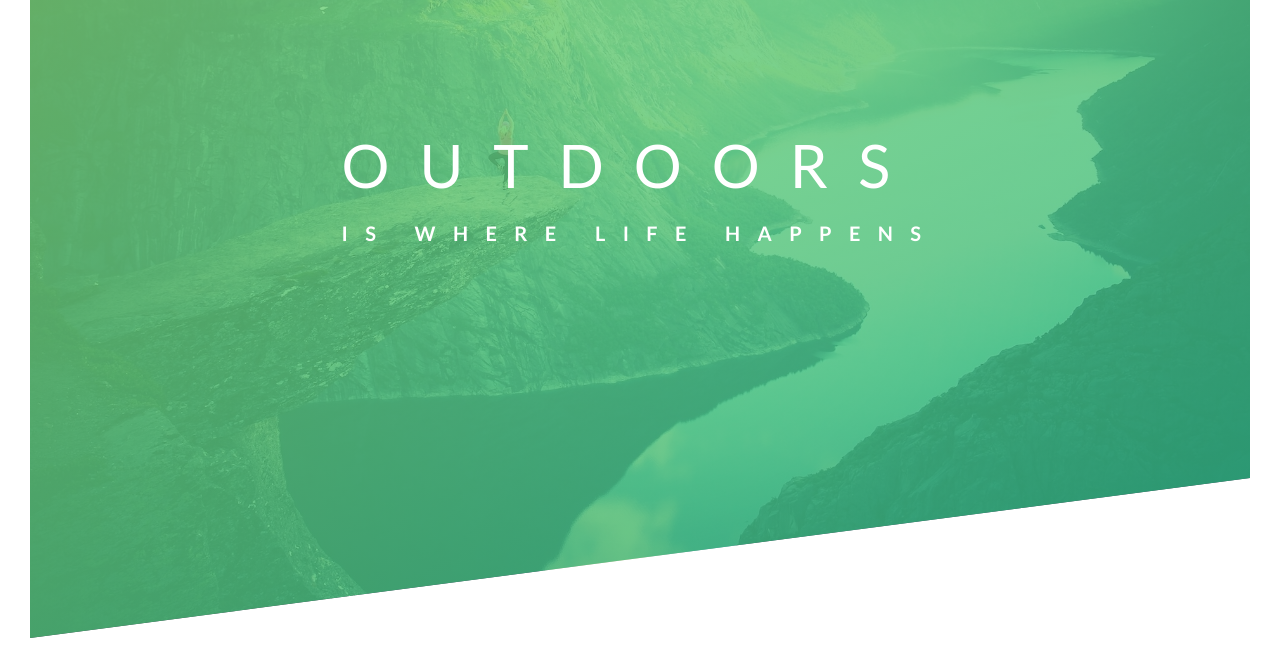
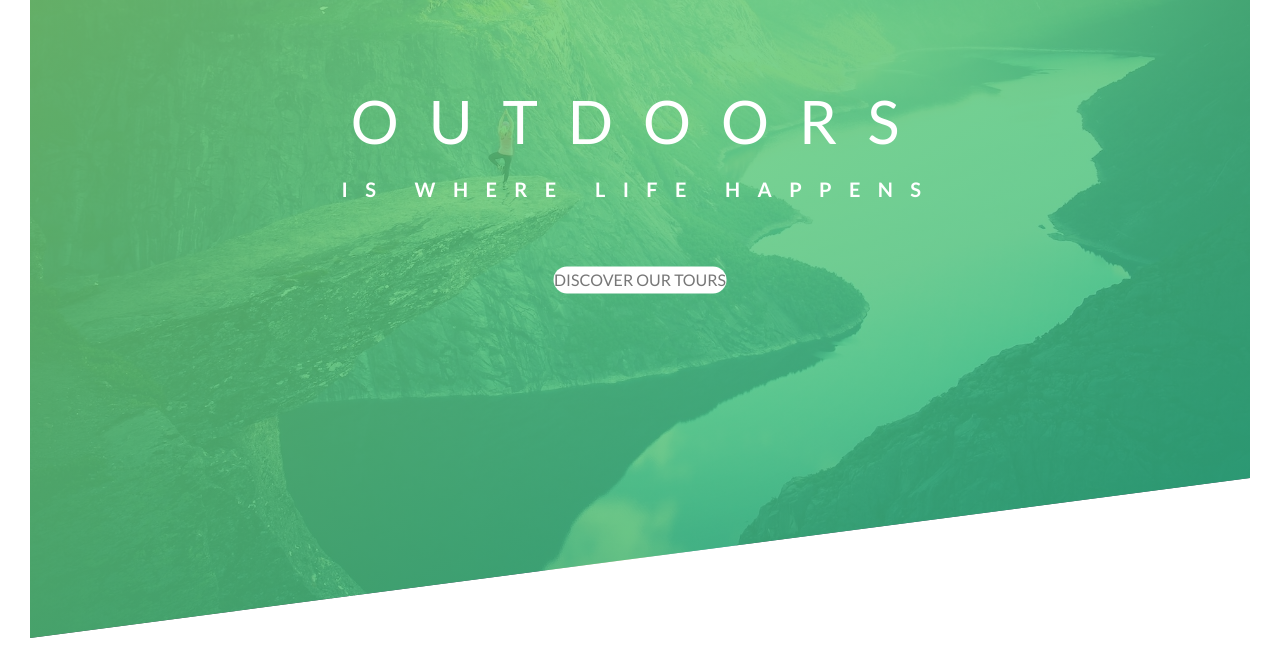
Before and after one commit to ssonko94/advanced-css-and-sass-project, a plain HTML site: page natours project/index.html in a window 1280 px wide. Shown: the part 152-820 px from the top of the page. Drawn offline with Linux system fonts and the light colour scheme.

Commit message:
added a button and styled it using css

```diff
--- a/natours project/css/style.css
+++ b/natours project/css/style.css
@@ -50,11 +50,13 @@ body {
   top: 40%;
   left: 50%;
   transform: translate(-50%, -50%);
+  text-align: center;
 }
 
 .heading-primary {
   color: #fff;
   text-transform: uppercase;
+  margin-bottom: 60px;
 }
 
 .heading-primary-main {
@@ -107,3 +109,25 @@ body {
     transform: translate(0);
   }
 }
+.btn:link,
+.btn:visited {
+  text-transform: uppercase;
+  text-decoration: none;
+  padding: 15px, 40px;
+  display: inline-block;
+  border-radius: 100px;
+  transition: all 0.2s;
+}
+
+.btn:hover {
+  transform: translateY(-3px);
+  box-shadow: 0 10px 20px rgba(0, 0, 0, 0.2);
+}
+.btn:active {
+  transform: translateY(-1px);
+  box-shadow: 0 5px 10px rgba(0, 0, 0, 0.2);
+}
+.btn-white {
+  background-color: #fff;
+  color: #777;
+}
--- a/natours project/index.html
+++ b/natours project/index.html
@@ -26,6 +26,7 @@
           <span class="heading-primary-main">Outdoors</span>
           <span class="heading-primary-sub">is where life happens</span>
         </h1>
+        <a href="#" class="btn btn-white">Discover our tours</a>
       </div>
     </header>
   </body>
```
